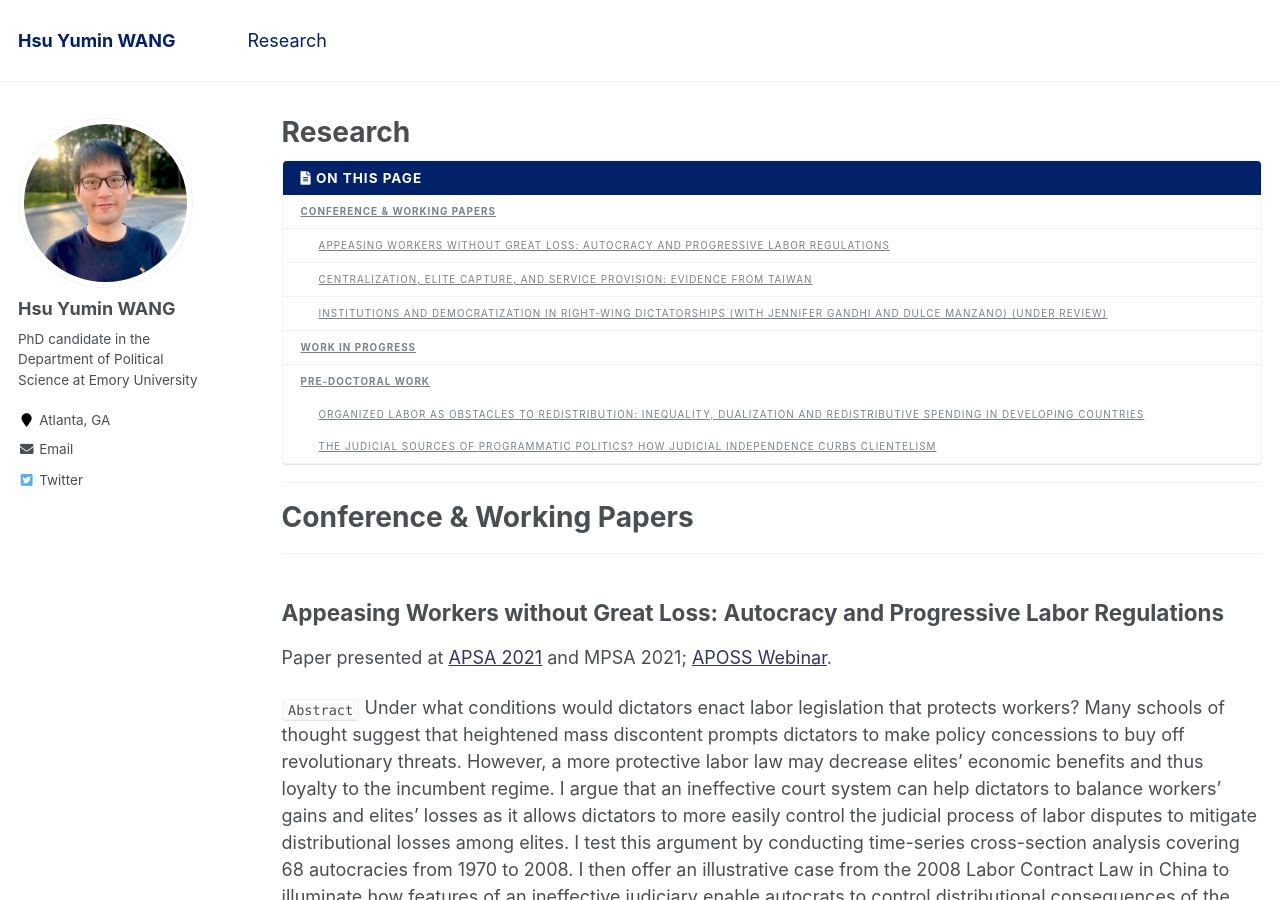
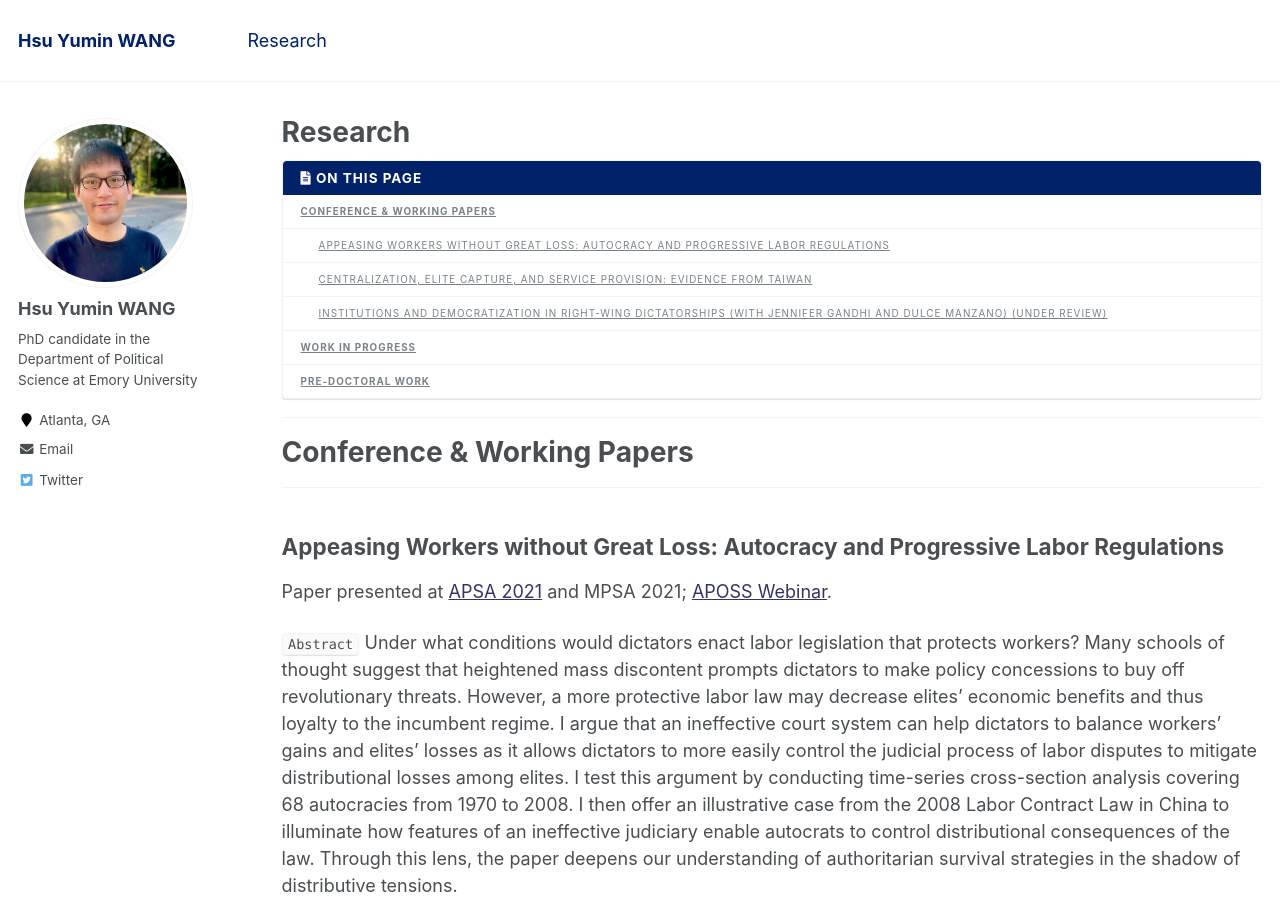
Before and after one commit to hsuyumin/hsuyumin.github.io, a Jekyll site: the page built from _pages/publications.md, in a window 1280 px wide and 900 px high. Built offline with Jekyll 4.4.1, drawn with Linux system fonts in a browser that asks for light colours.

Commit message:
Update publications.md
toc

```diff
--- a/_pages/publications.md
+++ b/_pages/publications.md
@@ -56,27 +56,23 @@ Paper presented at [ECPR 2020](https://ecpr.eu/Events/Event/PaperDetails/55046).
 
 
 
-### Organized Labor as Obstacles to Redistribution: Inequality, Dualization and Redistributive Spending in Developing Countries
+* **Organized Labor as Obstacles to Redistribution: Inequality, Dualization and Redistributive Spending in Developing Countries**
+  * Master's Thesis.
+  * [`DOI: 10.6342/NTU201801462`](https://www.airitilibrary.com/Publication/alDetailedMesh1?DocID=U0001-1107201817083900)
+  * Paper presented at APSA 2016; MPSA 2016.
 
-Master's Thesis.
+    <details>
+      <summary>Show Abstract</summary>
 
-[`DOI: 10.6342/NTU201801462`](https://www.airitilibrary.com/Publication/alDetailedMesh1?DocID=U0001-1107201817083900)
-
-Paper presented at APSA 2016; MPSA 2016.
-
-<details>
-  <summary>Show Abstract</summary>
-
-  Why do some countries redistribute more than others? So far, much of extant work has been confined to the developed countries. This study aims to overcome that drawback, situating this puzzle within the developing world. My argument builds on the reality characterizes most of developing countries: the large size of the informal sector. Combining insider-outsider theory and Meltzer and Richard model, I argue that formal sector workers impede expanding redistributive policies as economic inequality worsens. Labor divide stemming from the segmentation between formal sector and informal sector workers suggests that their preferences for redistributive policies may be different. Furthermore, rising inequality polarizes the discrepancies as a result of more redistribution demanded by the median voter who would be, with high probability, the informal sector worker. In turn, labor market insiders may hinder further redistribution as inequality rises because they may suffer from more taxation to finance more redistributive spending. I buttress this argument by time-series cross-section data covering 18 Latin American countries from 1985 to 2002. This article speaks to the emerging literature on the impact of labor market dualization on welfare regimes around the world.
-</details>
+      Why do some countries redistribute more than others? So far, much of extant work has been confined to the developed countries. This study aims to overcome that drawback, situating this puzzle within the developing world. My argument builds on the reality characterizes most of developing countries: the large size of the informal sector. Combining insider-outsider theory and Meltzer and Richard model, I argue that formal sector workers impede expanding redistributive policies as economic inequality worsens. Labor divide stemming from the segmentation between formal sector and informal sector workers suggests that their preferences for redistributive policies may be different. Furthermore, rising inequality polarizes the discrepancies as a result of more redistribution demanded by the median voter who would be, with high probability, the informal sector worker. In turn, labor market insiders may hinder further redistribution as inequality rises because they may suffer from more taxation to finance more redistributive spending. I buttress this argument by time-series cross-section data covering 18 Latin American countries from 1985 to 2002. This article speaks to the emerging literature on the impact of labor market dualization on welfare regimes around the world.
+    </details>
 
 
-### The Judicial Sources of Programmatic Politics? How Judicial Independence Curbs Clientelism
+* **The Judicial Sources of Programmatic Politics? How Judicial Independence Curbs Clientelism**
+  * Paper presented at MPSA 2017.
 
-Paper presented at MPSA 2017.
+    <details>
+      <summary>Show Abstract</summary>
 
-<details>
-  <summary>Show Abstract</summary>
-
-What accounts for transitions from clientelism to programmatic politics? In line with existing dominant approach focusing on increasing electoral costs of clientelism triggered by transformation of economic structure such as economic development, mass education, urbanization, and neoliberal reform, we consider another source of costs neglected by extant literature: judicial independence. We argue that progress in judicial independence, through empowering three sets of agents—liberal judges and prosecutors, opposition parties, and critical citizens, makes it more likely that clientelistic politicians who appropriate public resources and buy votes illegally will be sanctioned by the independent courts. As such, judicial independence serves as an important momemtum that makes it difficult for the functioning of clientelism and thus pave the way for programmatic politics. Our empirical examination is twofold. First, we conduct cross-national analysis using Democratic Accountability and Linkages Project (DALP). Second, we test our argument using time-series cross-section data from V-Dem with 117 countries from 1971 to 1999. The statistical results lend support to our theoretical expectation: judicial independence hampers clientelism (in cross-sectional analysis) and is positive to programmatic linkages (in TSCS analysis). This article contributes to the emergent literature on varieties of democratic linkages.
-</details>
+    What accounts for transitions from clientelism to programmatic politics? In line with existing dominant approach focusing on increasing electoral costs of clientelism triggered by transformation of economic structure such as economic development, mass education, urbanization, and neoliberal reform, we consider another source of costs neglected by extant literature: judicial independence. We argue that progress in judicial independence, through empowering three sets of agents—liberal judges and prosecutors, opposition parties, and critical citizens, makes it more likely that clientelistic politicians who appropriate public resources and buy votes illegally will be sanctioned by the independent courts. As such, judicial independence serves as an important momemtum that makes it difficult for the functioning of clientelism and thus pave the way for programmatic politics. Our empirical examination is twofold. First, we conduct cross-national analysis using Democratic Accountability and Linkages Project (DALP). Second, we test our argument using time-series cross-section data from V-Dem with 117 countries from 1971 to 1999. The statistical results lend support to our theoretical expectation: judicial independence hampers clientelism (in cross-sectional analysis) and is positive to programmatic linkages (in TSCS analysis). This article contributes to the emergent literature on varieties of democratic linkages.
+    </details>
```
